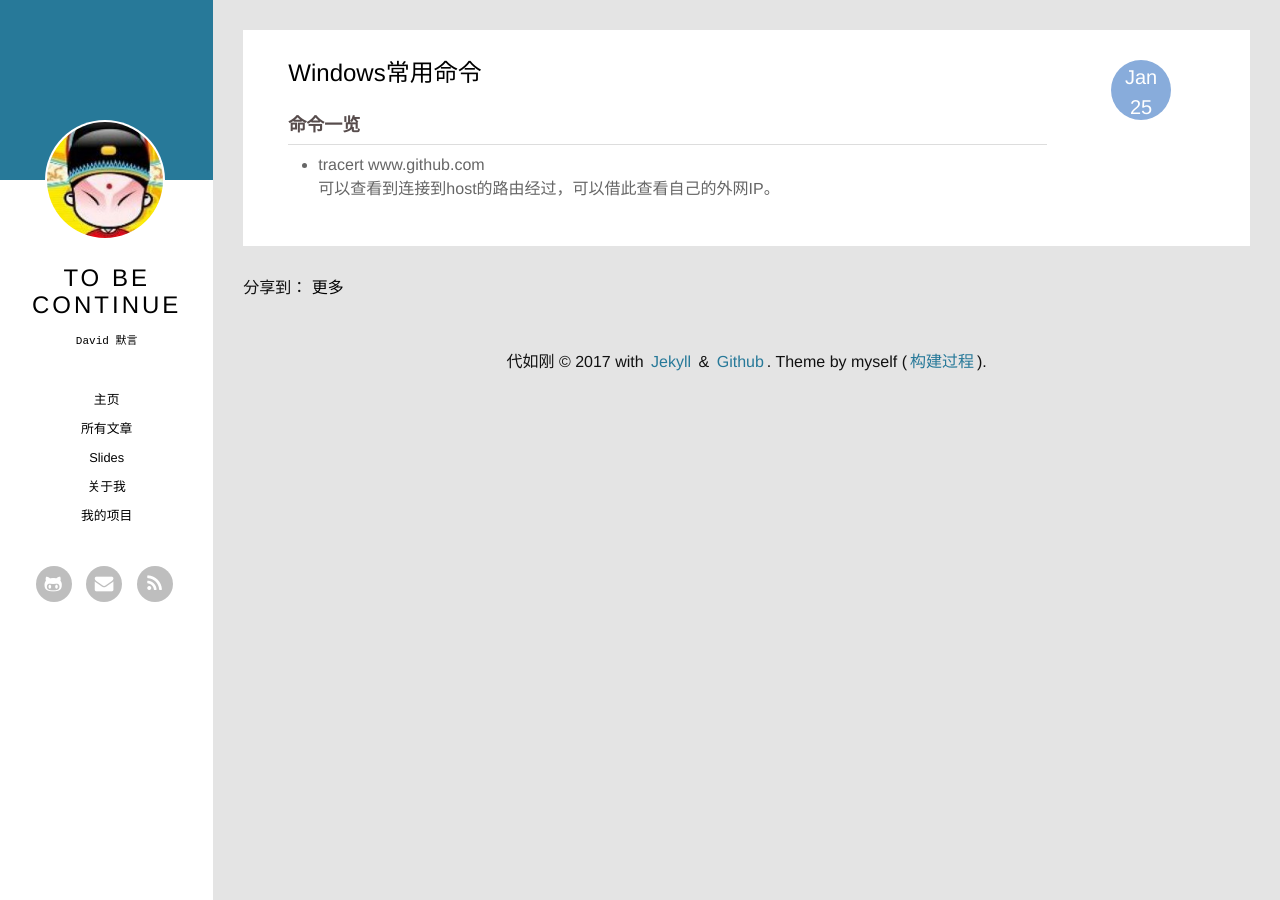
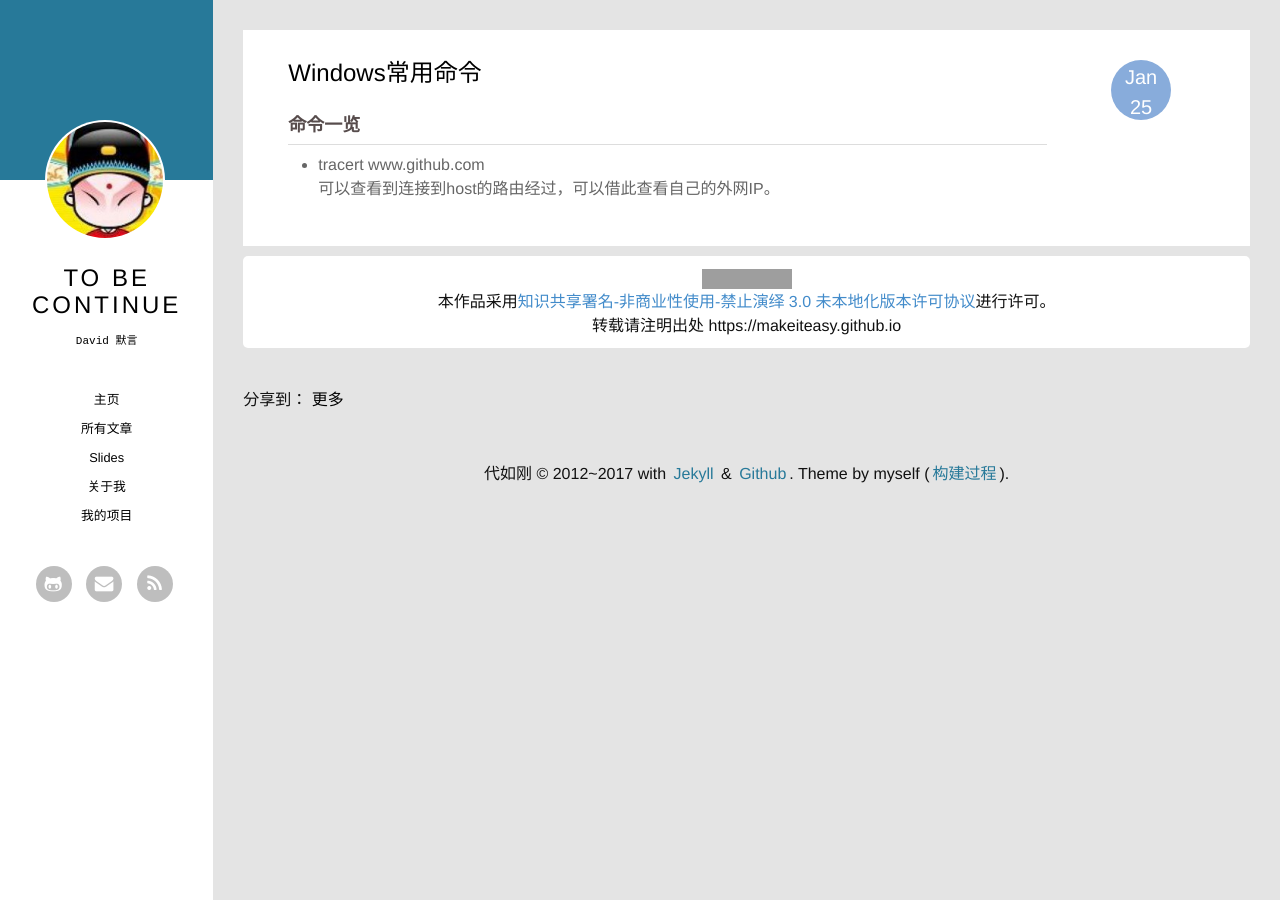
Before and after one commit to MakeItEasy/makeiteasy.github.com, a Jekyll site: the page built from _posts/2013-01-25-usual-command-on-windows.markdown, in a window 1280 px wide. Built offline with Jekyll 4.4.1, drawn with Linux system fonts in a browser that asks for light colours; Markdown is read by kramdown in place of the engine named in the settings; comment, search, counter and statistics services are not loaded; grey boxes are pictures that could not be loaded.

Commit message:
添加了license说明

```diff
--- a/_includes/footer.html
+++ b/_includes/footer.html
@@ -1,5 +1,5 @@
 <footer class="site-footer">
   <p>
-  {{ site.author.name }} &copy; {{ site.time | date: '%Y' }}  with <a href="http://jekyllrb.com/">Jekyll</a> & <a href="https://github.com/">Github</a>. Theme by myself (<a href="/2012/12/22/my-first-blog.html">构建过程</a>).
+  {{ site.author.name }} &copy; 2012~{{ site.time | date: '%Y' }}  with <a href="http://jekyllrb.com/">Jekyll</a> & <a href="https://github.com/">Github</a>. Theme by myself (<a href="/2012/12/22/my-first-blog.html">构建过程</a>).
   </p>
 </footer>
--- /dev/null
+++ b/_includes/license.html
@@ -0,0 +1,7 @@
+<div class="license">
+  <a rel="license" href="http://creativecommons.org/licenses/by-nc-nd/3.0/" target="blank"><img alt="知识共享许可协议" style="border-width:0" src="https://i.creativecommons.org/l/by-nc-nd/3.0/80x15.png" /></a>
+	<br />
+	本作品采用<a rel="license" href="http://creativecommons.org/licenses/by-nc-nd/3.0/" target="blank">知识共享署名-非商业性使用-禁止演绎 3.0 未本地化版本许可协议</a>进行许可。
+  <br />
+  转载请注明出处 https://makeiteasy.github.io
+</div>
--- a/_layouts/post.html
+++ b/_layouts/post.html
@@ -24,6 +24,10 @@ layout: default
   </div>
 
   <div class="clearfix">
+    {% include license.html %}
+  </div>
+
+  <div class="clearfix">
     {% include jia_this.html %}
   </div>
 
--- a/_posts/2014-10-11-cross-origin-resource-sharing.markdown
+++ b/_posts/2014-10-11-cross-origin-resource-sharing.markdown
@@ -21,7 +21,7 @@ comments: true
 
 > 由于同源策略，一般来说位于 server1.example.com 的网页无法与不是 server1.example.com 的服务器沟通，而 HTML 的 `<script>` 元素是一个例外。利用 `<script>` 元素的这个开放策略，网页可以得到从其他来源动态产生的 JSON 资料，而这种使用模式就是所谓的 JSONP。用 JSONP 抓到的资料并不是 JSON，而是任意的 JavaScript，用 JavaScript 直译器执行而不是用 JSON 解析器解析。
 
-所有支持Javascript的浏览起都支持[同源策略]
+所有支持Javascript的浏览器都支持[同源策略]
 (http://zh.wikipedia.org/wiki/%E5%90%8C%E6%BA%90%E7%AD%96%E7%95%A5)
 (来自维基百科)，而html中的img，script等标签是不用遵循同源策略的。JSONP相当与利用了script的这个特点，去加载不同origin的资源。
 
--- a/_sass/_base.scss
+++ b/_sass/_base.scss
@@ -203,3 +203,17 @@ pre {
 video {
   width: 100%;
 }
+
+/**
+ * 署名协议
+ */
+.license {
+	text-align: center;
+  margin: 10px 0;
+  background-color: white;
+  padding: 10px;
+  border-radius: 5px;
+}
+.license a {
+	color: #428bca;
+}
```
